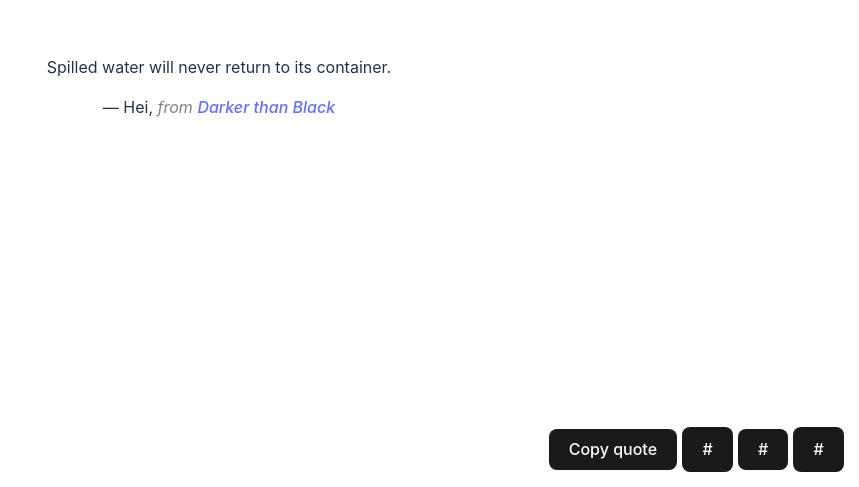
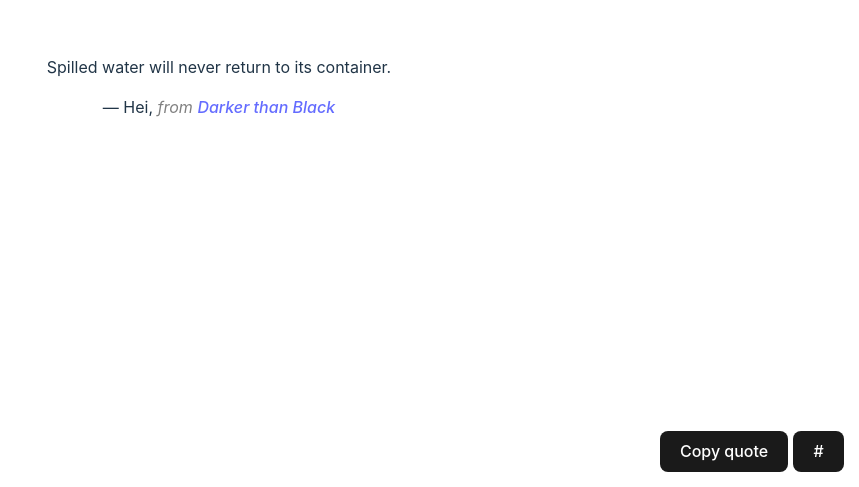
Before and after one commit to Id-Yuu/sr-quote-anime, a React (Vite) app: page / in a window 1280 px wide. Shown: the part 313-800 px from the top of the page, without its empty margins (421-1280 px from the left). Built offline with nearby package versions, Linux system fonts and the light colour scheme; data requests are answered from the project's data file.

Commit message:
fix button

```diff
--- a/src/components/button.jsx
+++ b/src/components/button.jsx
@@ -7,9 +7,6 @@ export const Button = (props) => {
       <button type="button" onClick={onClicks}>
         {text}
       </button>
-      <a href="/">
-        #
-      </a>
     </>
   );
 };
```
